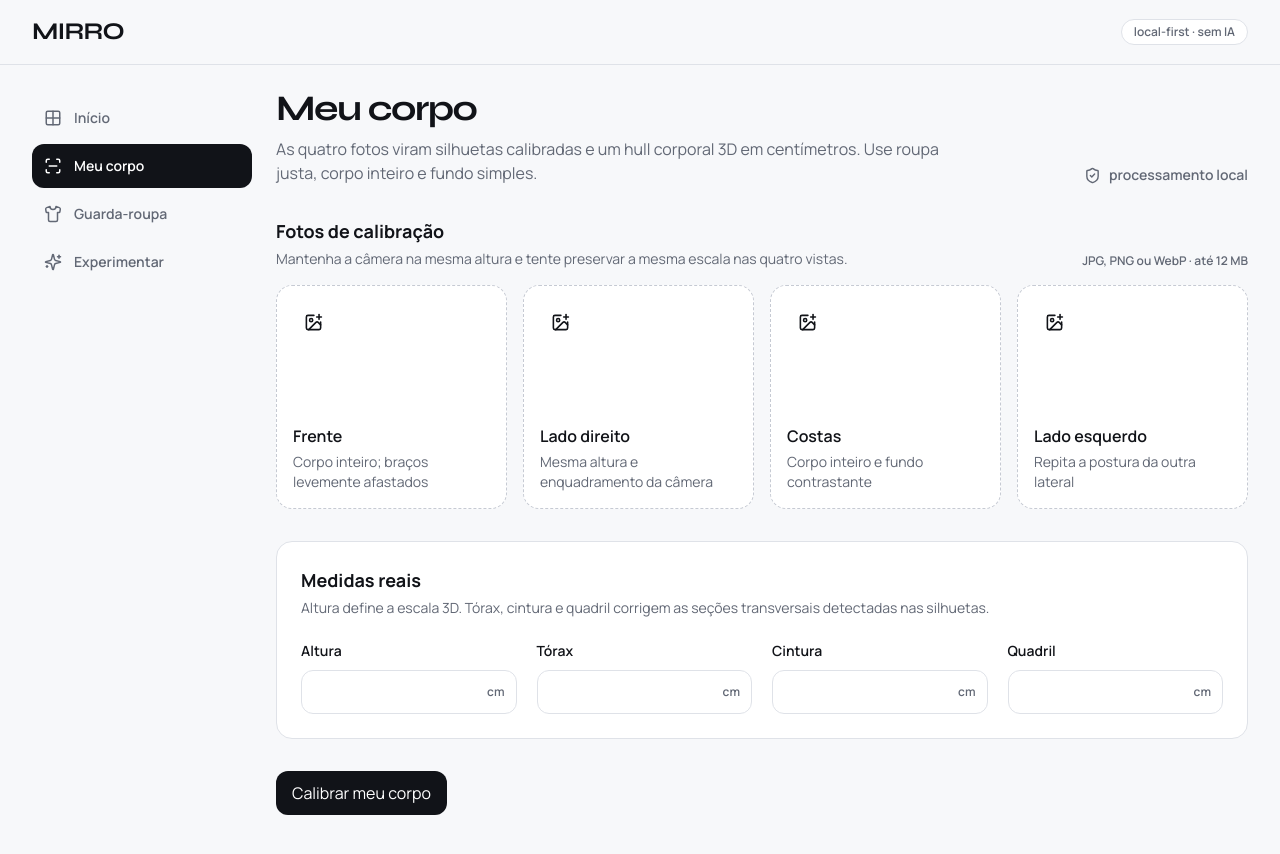
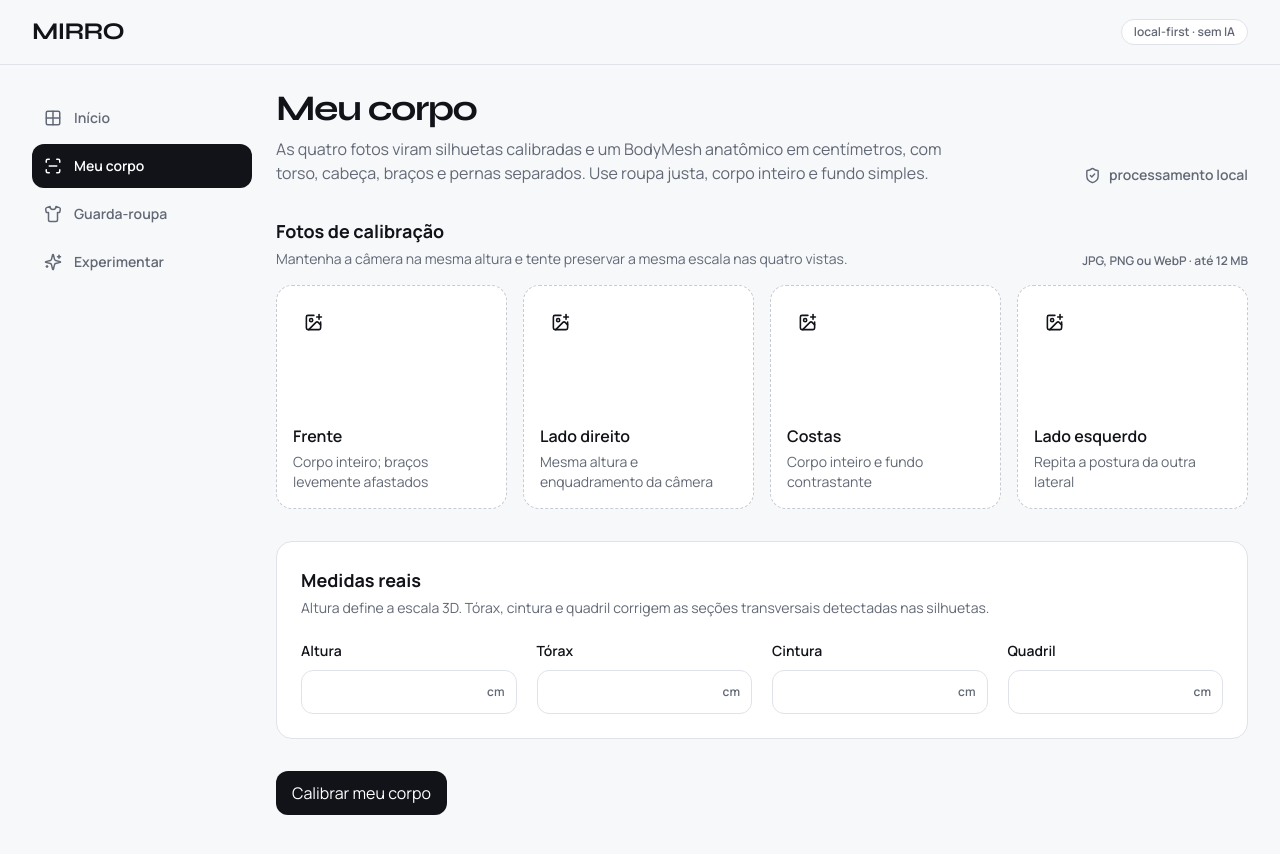
Before and after one commit to xsalles/mirro, a Next.js app: page /app/body in a window 1280 px wide. Built offline with nearby package versions, Linux system fonts and the light colour scheme.

Commit message:
docs: update body calibration copy for anatomical v2

```diff
--- a/src/app/app/body/page.tsx
+++ b/src/app/app/body/page.tsx
@@ -137,7 +137,7 @@ export default function BodyPage() {
         <div>
           <h1 className="font-display text-4xl font-bold tracking-[-.04em]">Meu corpo</h1>
           <p className="mt-2 max-w-2xl text-[var(--muted)]">
-            As quatro fotos viram silhuetas calibradas e um hull corporal 3D em centímetros. Use roupa justa, corpo inteiro e fundo simples.
+            As quatro fotos viram silhuetas calibradas e um BodyMesh anatômico em centímetros, com torso, cabeça, braços e pernas separados. Use roupa justa, corpo inteiro e fundo simples.
           </p>
         </div>
         <span className="inline-flex items-center gap-2 text-sm font-semibold text-[var(--muted)]">
@@ -274,7 +274,7 @@ export default function BodyPage() {
       {calibration ? (
         <section className="grid gap-5 rounded-2xl bg-[var(--ink)] p-5 text-white sm:p-7 xl:grid-cols-[minmax(0,1fr)_320px]">
           <div>
-            <h2 className="font-display text-3xl font-bold tracking-[-.04em]">BodyMesh v1 pronto</h2>
+            <h2 className="font-display text-3xl font-bold tracking-[-.04em]">BodyMesh v2 anatômico pronto</h2>
             <p className="mt-2 max-w-2xl text-sm leading-6 text-white/70">
               Fusão multi-view em perspectiva fraca. Frente/costas estimam largura; laterais estimam profundidade; suas medidas corrigem tórax, cintura e quadril.
             </p>
@@ -321,7 +321,7 @@ export default function BodyPage() {
               </div>
             ) : (
               <p className="mt-6 text-sm font-semibold text-[var(--mint)]">
-                As quatro vistas estão coerentes o suficiente para o hull v1.
+                As quatro vistas estão coerentes o suficiente para gerar a anatomia paramétrica v2 e os colisores separados.
               </p>
             )}
           </div>
```
